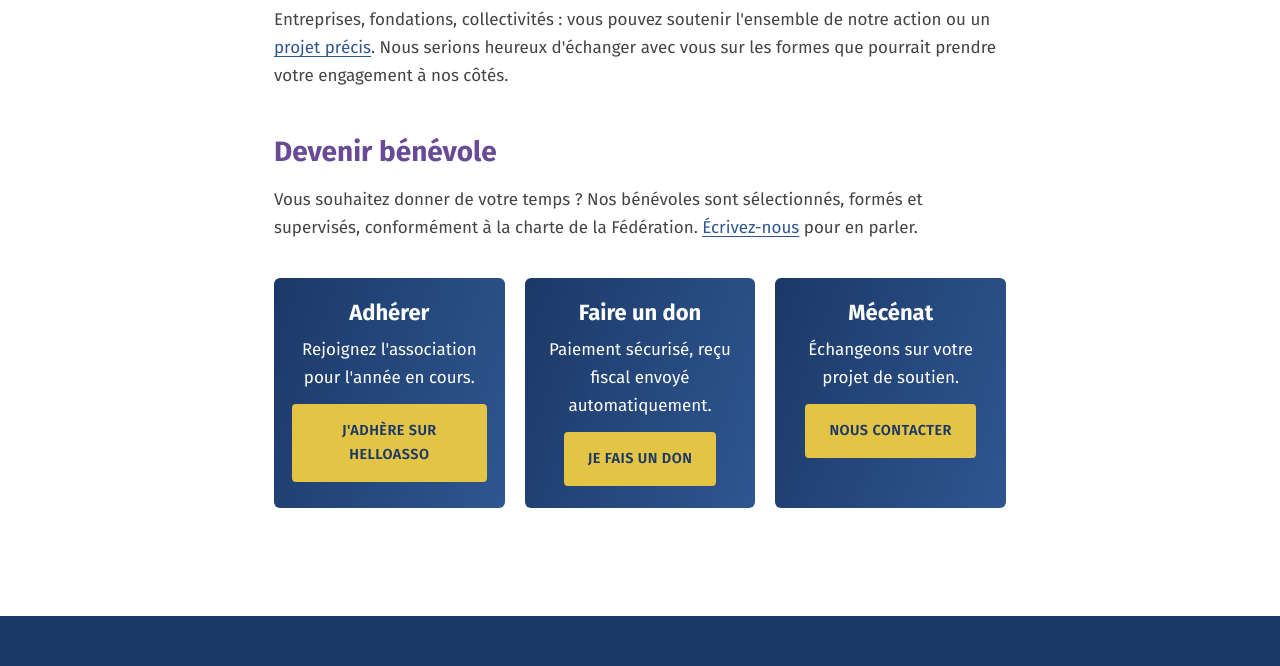
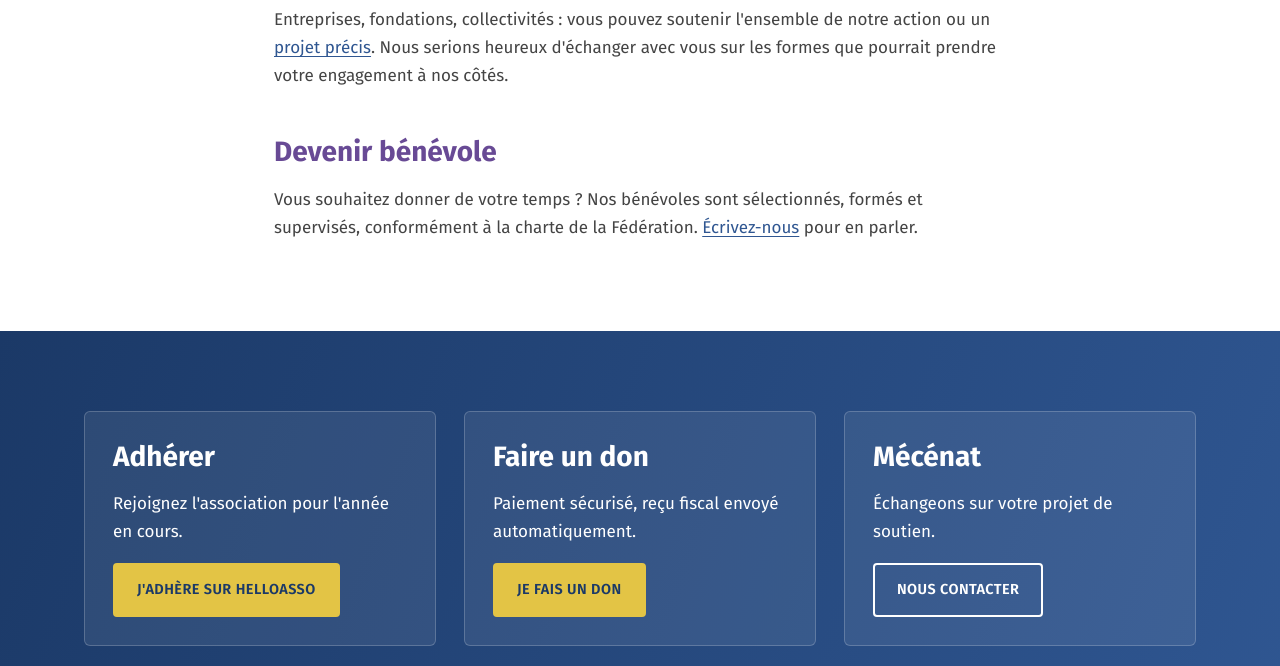
Before and after one commit to VSDpc/-vsd-poitou-charentes, an Eleventy site: page src/pages/nous-soutenir.md in a window 1280 px wide. Shown: the part 1083-1749 px from the top of the page. Built offline with nearby package versions, Linux system fonts and the light colour scheme; Eleventy itself is replaced by a stand-in of ours; files that its build step writes are made by us from their sources.

Commit message:
Bloc Bandeau pleine largeur et back-office rangé par page
- Bloc « Bandeau » (fond, titre, texte, 1 à 3 colonnes, bouton) à la place de l'Encadré
- Nous soutenir et RAPPEO 17 repris en bandeaux, comme à l'origine
- Menu du back-office regroupé par page ; réglages à part
- Nouvelles pages dans src/nouvelles-pages

Co-Authored-By: Claude Opus 5.5 <noreply@anthropic.com>
Claude-Session: https://claude.ai/code/session_013VqfXryY16carTXcQjVSAR

```diff
--- a/eleventy.config.js
+++ b/eleventy.config.js
@@ -18,7 +18,7 @@ export default function (eleventyConfig) {
   // Pages ajoutées depuis le back-office et cochées « Afficher dans le menu »
   eleventyConfig.addCollection("pagesMenu", (api) =>
     api
-      .getFilteredByGlob("src/pages/*.md")
+      .getFilteredByGlob(["src/pages/*.md", "src/nouvelles-pages/*.md"])
       .filter((p) => p.data.menu)
       .sort((a, b) => (a.data.ordre || 50) - (b.data.ordre || 50))
   );
@@ -51,8 +51,8 @@ export default function (eleventyConfig) {
     author: { "@type": "Organization", name: site.nom, url: url + "/" },
     publisher: { "@type": "Organization", name: site.nom, logo: { "@type": "ImageObject", url: url + "/media/logo-vsdpc.jpg" } }
   }));
-  // Regroupe les encadrés qui se suivent pour les afficher côte à côte
-  eleventyConfig.addFilter("grouperEncadres", (blocs) => { const out = []; for (const b of blocs || []) { if (b && b.type === "encadre") { const last = out[out.length - 1]; if (last && last.type === "groupe-encadres" && last.items.length < 3) last.items.push(b); else out.push({ type: "groupe-encadres", items: [b] }); } else out.push(b); } return out; });
+  // Découpe les blocs d'une page : suites de blocs simples / bandeaux pleine largeur
+  eleventyConfig.addFilter("segmenterBlocs", (blocs) => { const out = []; for (const b of blocs || []) { if (!b) continue; if (b.type === "bandeau") out.push({ type: "bandeau", bloc: b }); else { const last = out[out.length - 1]; if (last && last.type === "blocs") last.items.push(b); else out.push({ type: "blocs", items: [b] }); } } return out; });
   // Accepte le jeton seul ou le code complet collé depuis Cloudflare
   eleventyConfig.addFilter("cfToken", (s) => { const v = String(s || ""); const m = v.match(/"token"\s*:\s*"([a-zA-Z0-9]+)"/) || v.trim().match(/^([a-zA-Z0-9]+)$/); return m ? m[1] : ""; });
   eleventyConfig.addFilter("tel", (s) => "tel:" + String(s || "").replace(/[^0-9+]/g, ""));
--- a/src/_includes/page.njk
+++ b/src/_includes/page.njk
@@ -27,14 +27,24 @@ layout: base.njk
 </section>
 {% endif %}
 
+{%- set segments = sections | segmenterBlocs %}
 <section class="section{% if slug == 'se-faire-accompagner' %} section--lavande{% endif %}">
   <div class="wrap prose">
     {%- set btnAdh = '<p><a class="btn" href="' + site.adhesion_url + '">J\'adhère sur HelloAsso</a></p>' -%}
     {%- set btnDon = '<p><a class="btn" href="' + site.don_url + '">Je fais un don sur HelloAsso</a></p>' -%}
     {{ content | replace("<p>[[BOUTON_ADHERER]]</p>", btnAdh) | replace("<p>[[BOUTON_DON]]</p>", btnDon) | replace("[[BOUTON_ADHERER]]", btnAdh) | replace("[[BOUTON_DON]]", btnDon) | safe }}
-    {% include "partials/blocs.njk" %}
+    {%- if segments.length and segments[0].type == "blocs" %}{% set blocsListe = segments[0].items %}{% include "partials/blocs.njk" %}{% endif %}
   </div>
 </section>
+{%- for seg in segments %}
+  {%- if seg.type == "bandeau" %}
+    {%- set b = seg.bloc %}{% set boite = false %}{% include "partials/bandeau-bloc.njk" %}
+  {%- elif not loop.first %}
+<section class="section section--suite">
+  <div class="wrap prose">{% set blocsListe = seg.items %}{% include "partials/blocs.njk" %}</div>
+</section>
+  {%- endif %}
+{%- endfor %}
 
 {% if slug == "se-faire-accompagner" %}
 <section class="section" id="groupes">
--- /dev/null
+++ b/src/_includes/partials/bandeau-bloc.njk
@@ -0,0 +1,30 @@
+{#- Bandeau : variables b (le bloc) et boite (true = version encadrée dans une actualité) -#}
+{%- set fond = "bleu" if b.fond == "Bleu" else ("blanc" if b.fond == "Blanc" else "lavande") -%}
+{%- macro lienBloc(l) -%}
+{%- set l = (l or "") | trim -%}
+{%- if l == "adhesion" %}{{ site.adhesion_url }}{% elif l == "don" %}{{ site.don_url }}{% elif l == "rappeo" %}{{ site.rappeo_url }}{% elif l == "federation" %}{{ site.federation_url }}{% else %}{{ l }}{% endif -%}
+{%- endmacro -%}
+{%- set nb = b.colonnes.length if b.colonnes else 0 -%}
+<{{ "div" if boite else "section" }} class="{{ 'bandeau-boite' if boite else 'section' }} bandeau-bloc bandeau-bloc--{{ fond }}">
+  <div class="{{ '' if boite else 'wrap' }}{% if not nb %} centre{% endif %}">
+    {%- if b.titre %}<h2 class="titre{% if nb %} centre{% endif %}">{{ b.titre }}</h2>{% endif %}
+    {%- if b.texte %}<div class="chapeau{% if nb %} centre{% endif %} bandeau-bloc__texte">{{ b.texte | md | safe }}</div>{% endif %}
+    {%- if nb %}
+    <div class="colonnes colonnes--{{ nb if nb <= 3 else 3 }}">
+      {%- for c in b.colonnes %}
+      <div class="colonne">
+        {% if c.titre %}<h{{ 3 if b.titre else 2 }}>{{ c.titre }}</h{{ 3 if b.titre else 2 }}>{% endif %}
+        {% if c.texte %}{{ c.texte | md | safe }}{% endif %}
+        {%- if c.bouton_texte and c.bouton_lien %}
+        {%- if c.bouton_style == "Contour" %}{% set cls = "btn btn--blanc" if fond == "bleu" else "btn btn--contour" %}{% elif c.bouton_style == "Violet" %}{% set cls = "btn" %}{% else %}{% set cls = "btn btn--jaune" %}{% endif %}
+        <a class="{{ cls }}" href="{{ lienBloc(c.bouton_lien) }}">{{ c.bouton_texte }}</a>
+        {%- endif %}
+      </div>
+      {%- endfor %}
+    </div>
+    {%- endif %}
+    {%- if b.bouton_texte and b.bouton_lien %}
+    <p class="centre bandeau-bloc__bouton"><a class="btn{% if fond == 'bleu' %} btn--jaune{% endif %}" href="{{ lienBloc(b.bouton_lien) }}">{{ b.bouton_texte }}</a></p>
+    {%- endif %}
+  </div>
+</{{ "div" if boite else "section" }}>
--- a/src/_includes/partials/blocs.njk
+++ b/src/_includes/partials/blocs.njk
@@ -1,27 +1,17 @@
-{%- if sections and sections.length %}
+{#- Blocs simples (texte, bouton, image). Les bandeaux ne sont rendus ici qu'en mode boîte (actualités). -#}
+{%- set liste = blocsListe if blocsListe else sections -%}
+{%- if liste and liste.length %}
 <div class="blocs">
-{%- for b in sections | grouperEncadres %}
-  {%- if b.type == "groupe-encadres" %}
-  <div class="encadres encadres--{{ b.items.length }}">
-    {%- for e in b.items %}
-    <div class="encadre encadre--{{ 'bleu' if e.fond == 'Bleu' else 'lavande' }}">
-      {% if e.titre %}<h2>{{ e.titre }}</h2>{% endif %}
-      {% if e.texte %}{{ e.texte | md | safe }}{% endif %}
-      {%- if e.bouton_texte and e.bouton_lien %}
-      {%- set l = e.bouton_lien | trim %}
-      {%- if l == "adhesion" %}{% set l = site.adhesion_url %}{% elif l == "don" %}{% set l = site.don_url %}{% elif l == "rappeo" %}{% set l = site.rappeo_url %}{% elif l == "federation" %}{% set l = site.federation_url %}{% endif %}
-      <p><a class="btn btn--jaune" href="{{ l }}">{{ e.bouton_texte }}</a></p>
-      {%- endif %}
-    </div>
-    {%- endfor %}
-  </div>
-  {%- elif b.type == "texte" and b.texte %}
+{%- for b in liste %}
+  {%- if b.type == "texte" and b.texte %}
   <div class="bloc bloc--texte">{{ b.texte | md | safe }}</div>
   {%- elif b.type == "bouton" and b.texte and b.lien %}
   {%- set cls = "btn" %}{% if b.style == "Jaune" %}{% set cls = "btn btn--jaune" %}{% elif b.style == "Contour" %}{% set cls = "btn btn--contour" %}{% endif %}
   <p class="bloc bloc--bouton"><a class="{{ cls }}" href="{{ b.lien }}">{{ b.texte }}</a></p>
   {%- elif b.type == "image" and b.image %}
   <figure class="bloc bloc--image"><img src="{{ b.image }}" alt="{{ b.legende or '' }}" loading="lazy">{% if b.legende %}<figcaption>{{ b.legende }}</figcaption>{% endif %}</figure>
+  {%- elif b.type == "bandeau" %}
+  {%- set boite = true %}{% include "partials/bandeau-bloc.njk" %}
   {%- endif %}
 {%- endfor %}
 </div>
--- a/src/css/style.css
+++ b/src/css/style.css
@@ -315,18 +315,29 @@ a.financeur[href]:hover { box-shadow: 0 8px 24px rgba(27,57,103,.16); }
   .logos__img { width: 130px; height: 90px; }
 }
 
-/* Encadrés (blocs de page) */
-.encadres { display: grid; gap: 20px; margin: 36px 0; }
-.encadres--2 { grid-template-columns: repeat(2, 1fr); }
-.encadres--3 { grid-template-columns: repeat(3, 1fr); }
-.encadre { border-radius: var(--rayon); padding: 26px 28px; text-align: center; }
-.encadre h2 { font-size: 22px; margin: 0 0 10px; }
-.encadre p { margin: 0 0 12px; }
-.encadre p:last-child { margin-bottom: 0; }
-.encadre--lavande { background: var(--lavande); }
-.encadre--lavande h2 { color: var(--violet); }
-.encadre--bleu { background: linear-gradient(110deg, var(--marine), var(--bleu)); color: #fff; }
-.encadre--bleu h2 { color: #fff; }
-.encadre--bleu a:not(.btn) { color: #fff; }
-.encadres--3 .encadre { padding: 22px 18px; }
-@media (max-width: 760px) { .encadres--2, .encadres--3 { grid-template-columns: 1fr; } }
+/* Bandeaux (blocs de page) */
+.bandeau-bloc--lavande { background: var(--lavande); }
+.bandeau-bloc--bleu { background: linear-gradient(110deg, var(--marine), var(--bleu)); color: #fff; }
+.bandeau-bloc--bleu h2, .bandeau-bloc--bleu h3, .bandeau-bloc--bleu .titre { color: #fff; }
+.bandeau-bloc--bleu a:not(.btn) { color: #fff; }
+.bandeau-bloc__texte p:last-child { margin-bottom: 0; }
+.bandeau-bloc .chapeau:last-child, .bandeau-bloc .titre:last-child { margin-bottom: 0; }
+.bandeau-bloc__bouton { margin: 28px 0 0; }
+.colonnes { display: grid; gap: 28px; }
+.colonnes--2 { grid-template-columns: repeat(2, 1fr); }
+.colonnes--3 { grid-template-columns: repeat(3, 1fr); }
+.colonne { border-radius: var(--rayon); padding: 28px; }
+.colonne h2, .colonne h3 { font-size: 28px; }
+.colonne p { margin: 0 0 1em; }
+.bandeau-bloc--bleu .colonne { background: rgba(255,255,255,.08); border: 1px solid rgba(255,255,255,.2); }
+.bandeau-bloc--lavande .colonne { background: #fff; }
+.bandeau-bloc--blanc .colonne { background: var(--lavande); }
+.bandeau-bloc--lavande .colonne h2, .bandeau-bloc--lavande .colonne h3, .bandeau-bloc--blanc .colonne h2, .bandeau-bloc--blanc .colonne h3 { color: var(--marine); }
+.bandeau-boite { border-radius: var(--rayon); padding: 32px; margin: 32px 0; }
+.bandeau-boite.bandeau-bloc--blanc { padding: 0; }
+.bandeau-boite .colonnes--3 { grid-template-columns: 1fr; }
+.section--suite { padding-top: 0; }
+.bandeau-bloc + .section--suite { padding-top: 72px; }
+@media (max-width: 760px) { .colonnes--2, .colonnes--3 { grid-template-columns: 1fr; } }
+.bandeau-bloc .colonnes { margin-top: 8px; }
+.bandeau-bloc .titre + .colonnes, .bandeau-bloc .bandeau-bloc__texte + .colonnes { margin-top: 28px; }
--- /dev/null
+++ b/src/nouvelles-pages/nouvelles-pages.11tydata.js
@@ -0,0 +1,4 @@
+export default {
+  layout: "page.njk",
+  permalink: (data) => `/${data.page.fileSlug}/`,
+};
--- a/src/pages/nous-soutenir.md
+++ b/src/pages/nous-soutenir.md
@@ -6,24 +6,24 @@ ordre: 5
 seo_titre: "Adhérer, faire un don, devenir bénévole — Vivre Son Deuil PC"
 seo_description: "Soutenez l'accompagnement gratuit des personnes endeuillées : adhésion, don avec réduction d'impôt de 66 %, mécénat ou bénévolat."
 sections:
-  - type: encadre
-    titre: "Adhérer"
-    texte: "Rejoignez l'association pour l'année en cours."
-    bouton_texte: "J'adhère sur HelloAsso"
-    bouton_lien: "adhesion"
+  - type: bandeau
     fond: "Bleu"
-  - type: encadre
-    titre: "Faire un don"
-    texte: "Paiement sécurisé, reçu fiscal envoyé automatiquement."
-    bouton_texte: "Je fais un don"
-    bouton_lien: "don"
-    fond: "Bleu"
-  - type: encadre
-    titre: "Mécénat"
-    texte: "Échangeons sur votre projet de soutien."
-    bouton_texte: "Nous contacter"
-    bouton_lien: "/contact/"
-    fond: "Bleu"
+    colonnes:
+      - titre: "Adhérer"
+        texte: "Rejoignez l'association pour l'année en cours."
+        bouton_texte: "J'adhère sur HelloAsso"
+        bouton_lien: "adhesion"
+        bouton_style: "Jaune"
+      - titre: "Faire un don"
+        texte: "Paiement sécurisé, reçu fiscal envoyé automatiquement."
+        bouton_texte: "Je fais un don"
+        bouton_lien: "don"
+        bouton_style: "Jaune"
+      - titre: "Mécénat"
+        texte: "Échangeons sur votre projet de soutien."
+        bouton_texte: "Nous contacter"
+        bouton_lien: "/contact/"
+        bouton_style: "Contour"
 ---
 
 ## Adhérer à l'association
--- a/src/pages/rappeo-17.md
+++ b/src/pages/rappeo-17.md
@@ -9,12 +9,12 @@ seo_description: Réseau de psychologues pour les personnes endeuillées et les
 image: /media/cine-debat.webp
 ordre: 3
 sections:
-  - type: encadre
+  - type: bandeau
+    fond: "Lavande"
     titre: "Contacter RAPPEO 17"
     texte: "Le réseau dispose de son propre site et d'un formulaire de contact."
     bouton_texte: "Aller sur le site de RAPPEO 17"
     bouton_lien: "rappeo"
-    fond: "Lavande"
 ---
 ## Un réseau de psychologues sur tout le département
 
```
Also changed, not shown: .pages.yml.
